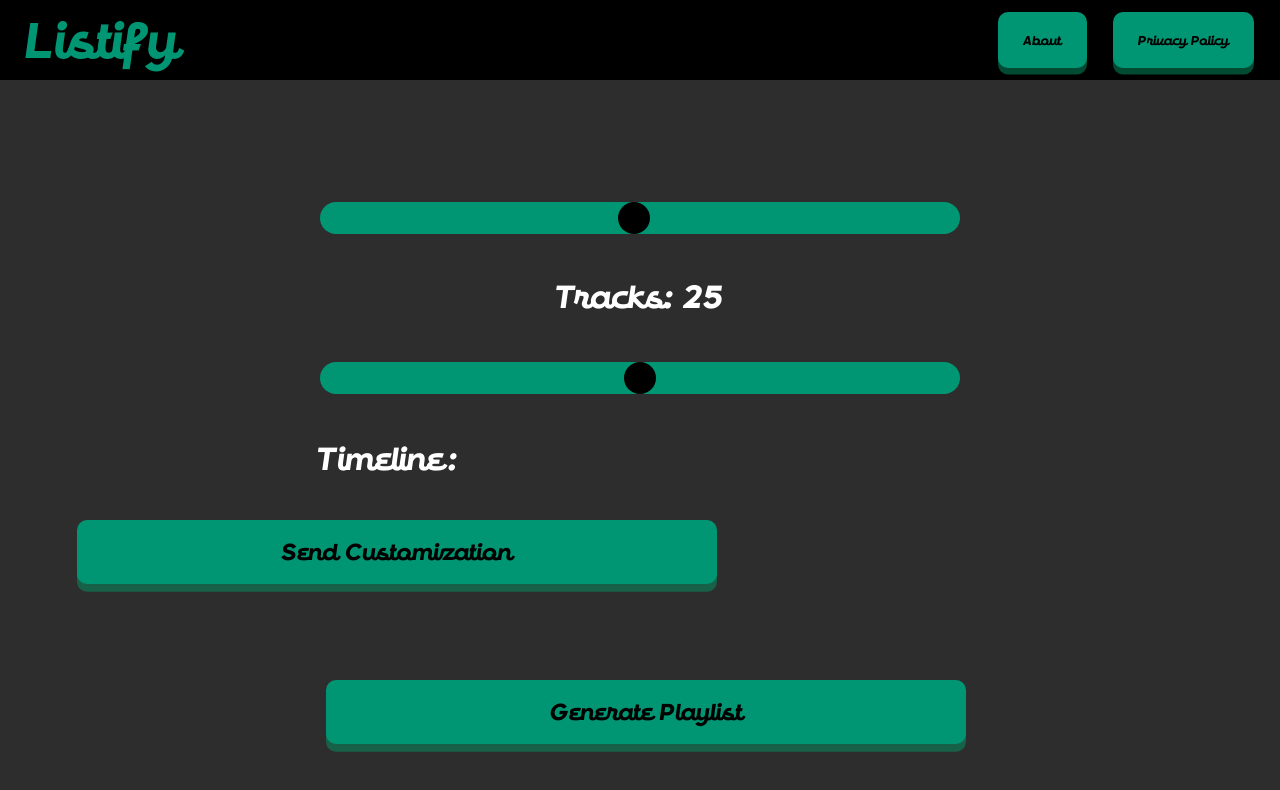
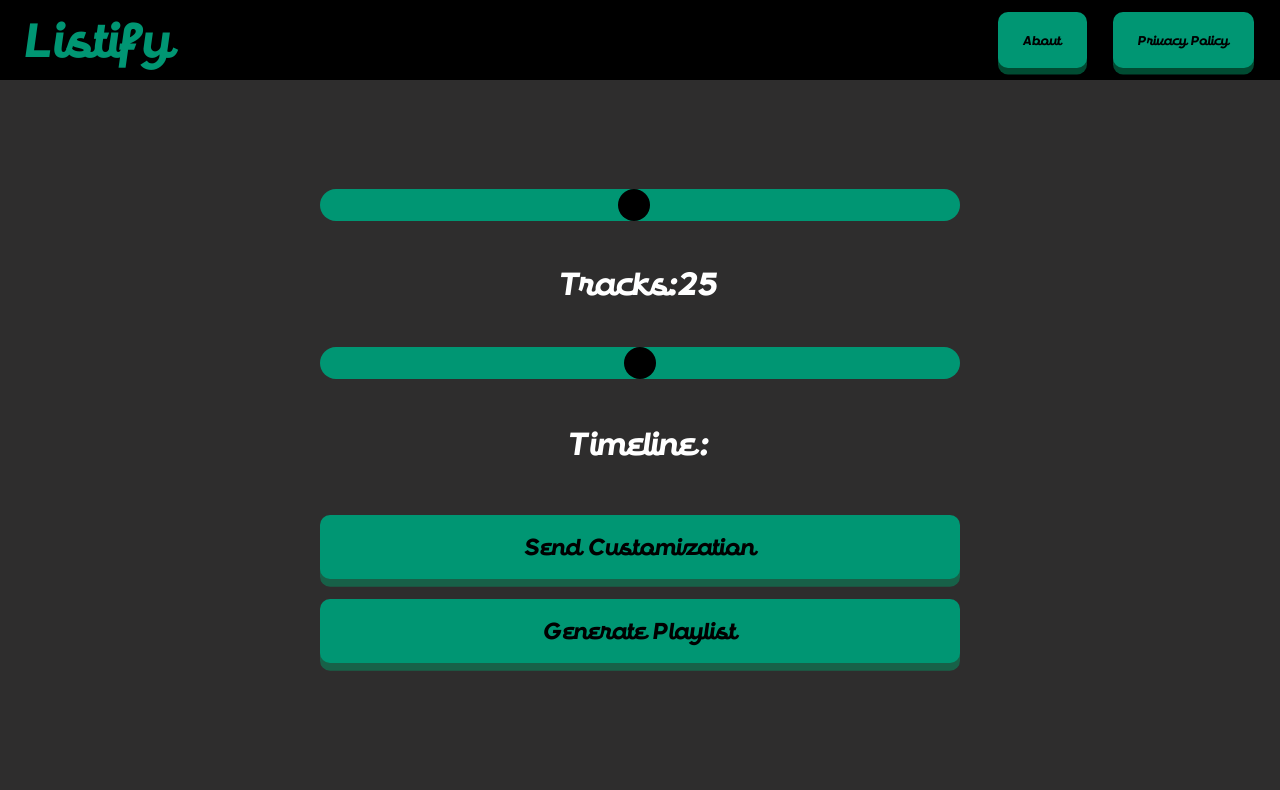
Before and after one commit to Lisify-LLC/website, a plain HTML site: page templates/customize.html in a window 1280 px wide. Drawn offline with Linux system fonts and the light colour scheme; files that its build step writes are made by us from their sources; files whose address does not match are found by name; a web font is replaced by a local one.

Commit message:
fixed centering and font issues

```diff
--- a/static/customize-body.css
+++ b/static/customize-body.css
@@ -5,7 +5,7 @@
 
 body {
   margin: 0px;
-  padding-top: 200px;
+  padding-top: 30px;
   width: 100%;
   min-height: 100vh;
   display: flex;
@@ -22,8 +22,11 @@ main {
   max-width: 1200px; /* Limit the maximum width */
   margin: 0 auto; /* Center horizontally */
   background-color: rgb(46, 45, 45);
-  display: grid;
-  grid-template-rows: 1fr 1fr 1fr;
+  display: flex;
+  flex-direction: column;
+  justify-content: center;
+  align-items: center;
+  height: 100vh; /* This will make sure the items are centered vertically in the entire viewport */
 }
 
 p {
@@ -36,6 +39,10 @@ p {
   font-family: 'Retrokia';
   font-size: 2.5vw; /* Responsive font size */
   color: white;
+  display: flex;
+  align-items: center;
+  justify-content: center;
+  text-align: center;
 }
 
 .t-button {
@@ -55,6 +62,7 @@ p {
   padding-left: 1.6vw; /* Responsive padding */
   padding-right: 1.6vw; /* Responsive padding */
   margin-left: 1vw;
+  margin: 10px; /* Adjust as needed */
 }
 
 .t-button:active {
@@ -85,15 +93,9 @@ p {
   border-radius: 50%; /* Round */
 }
 
-.track-slider, .time-slider {
+.track-slider, .time-slider, .button-container {
   display: flex;
   flex-direction: column;
   justify-content: center;
   align-items: center;
 }
-
-.button-container {
-  display: flex;
-  justify-content: center;
-  align-items: center;
-}
--- a/static/header.css
+++ b/static/header.css
@@ -38,7 +38,7 @@
 
 .title {
   cursor: pointer;
-  font-size: 50px; /* Responsive font size */
+  font-size: 48px; /* Responsive font size */
   margin-left: 2vw; /* Responsive margin */
   color: rgb(0, 150, 115);
   font-family: "Retrokia";
--- a/static/main-body.css
+++ b/static/main-body.css
@@ -65,7 +65,8 @@ body {
   height: 5vw; /* Responsive button height */
   min-width: 90px;
   width: 20vw; /* Responsive button width */
-  font-size: 1.8vw; /* Responsive font size */
+  font-size: 1.7vw; /* Responsive font size */
+  line-height: 1.3;
   font-family: "Retrokia";
   color: rgb(0, 0, 0);
   background-color: rgb(0, 150, 115);
--- a/static/privacy-body.css
+++ b/static/privacy-body.css
@@ -37,7 +37,7 @@ main{
 }
 
 .p-p {
-  font-family: 'Retrochips';
+  font-family: 'Retrokia';
   font-size: 80px;
   color: white;
 }
```
Also changed, not shown: 2 other files.
